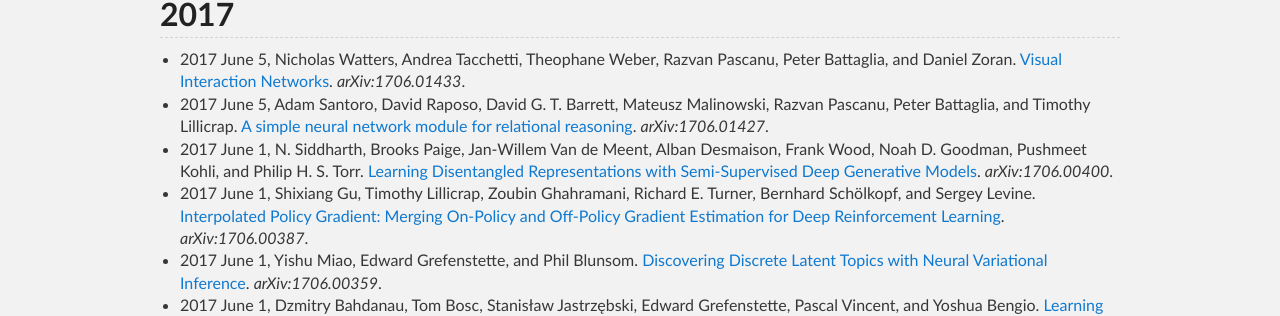
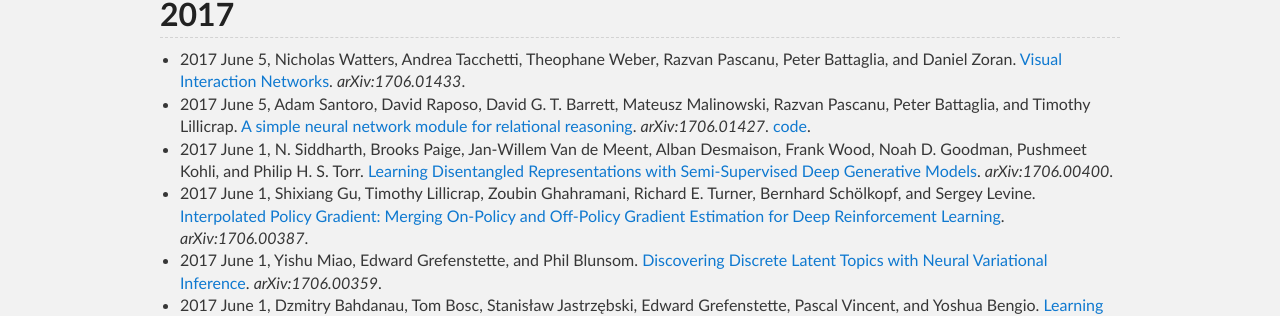
Before and after one commit to Tonywuhk/realai.org, a Jekyll site: the page built from labs/deepmind-publications.md, in a window 1280 px wide and 900 px high. Shown: the part 178-494 px from the top of the window. Built offline with Jekyll 4.4.1, drawn with Linux system fonts in a browser that asks for light colours; our own code applies the rules of GitHub Pages for plain Markdown files; formulas are drawn with MathJax 3; comment, search, counter and statistics services are not loaded; the repository's description, which GitHub fills in, is left out.

Commit message:
Create deepmind-publications.md

```diff
--- a/labs/deepmind-publications.md
+++ b/labs/deepmind-publications.md
@@ -9,7 +9,7 @@ A list of papers where at least one coauthor is affiliated with [DeepMind Techno
 ## 2017
 
 * 2017 June 5, Nicholas Watters, Andrea Tacchetti, Theophane Weber, Razvan Pascanu, Peter Battaglia, and Daniel Zoran. [Visual Interaction Networks](https://arxiv.org/abs/1706.01433). *arXiv:1706.01433*.
-* 2017 June 5, Adam Santoro, David Raposo, David G. T. Barrett, Mateusz Malinowski, Razvan Pascanu, Peter Battaglia, and Timothy Lillicrap. [A simple neural network module for relational reasoning](https://arxiv.org/abs/1706.01427). *arXiv:1706.01427*.
+* 2017 June 5, Adam Santoro, David Raposo, David G. T. Barrett, Mateusz Malinowski, Razvan Pascanu, Peter Battaglia, and Timothy Lillicrap. [A simple neural network module for relational reasoning](https://arxiv.org/abs/1706.01427). *arXiv:1706.01427*. [code](https://github.com/kimhc6028/relational-networks).
 * 2017 June 1, N. Siddharth, Brooks Paige, Jan-Willem Van de Meent, Alban Desmaison, Frank Wood, Noah D. Goodman, Pushmeet Kohli, and Philip H. S. Torr. [Learning Disentangled Representations with Semi-Supervised Deep Generative Models](https://arxiv.org/abs/1706.00400). *arXiv:1706.00400*.
 * 2017 June 1, Shixiang Gu, Timothy Lillicrap, Zoubin Ghahramani, Richard E. Turner, Bernhard Schölkopf, and Sergey Levine. [Interpolated Policy Gradient: Merging On-Policy and Off-Policy Gradient Estimation for Deep Reinforcement Learning](https://arxiv.org/abs/1706.00387). *arXiv:1706.00387*.
 * 2017 June 1, Yishu Miao, Edward Grefenstette, and Phil Blunsom. [Discovering Discrete Latent Topics with Neural Variational Inference](https://arxiv.org/abs/1706.00359). *arXiv:1706.00359*.
```
